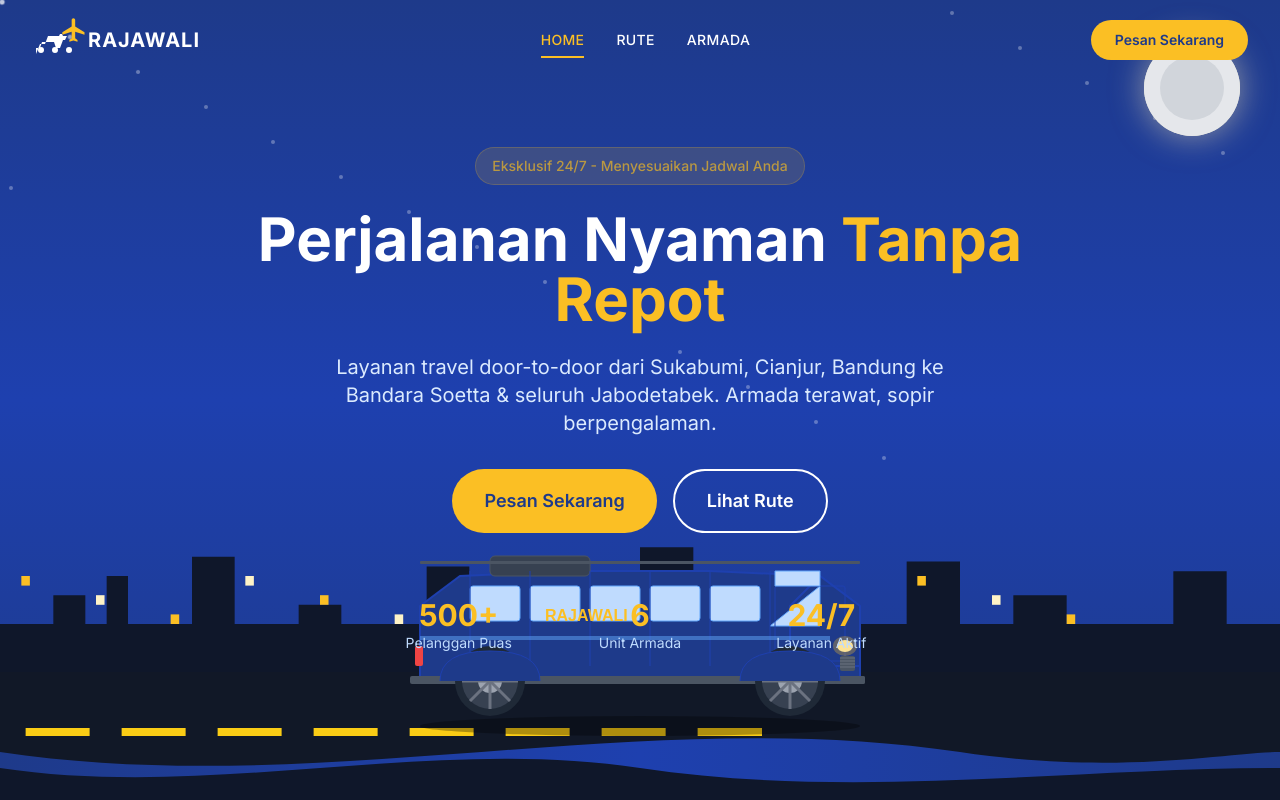
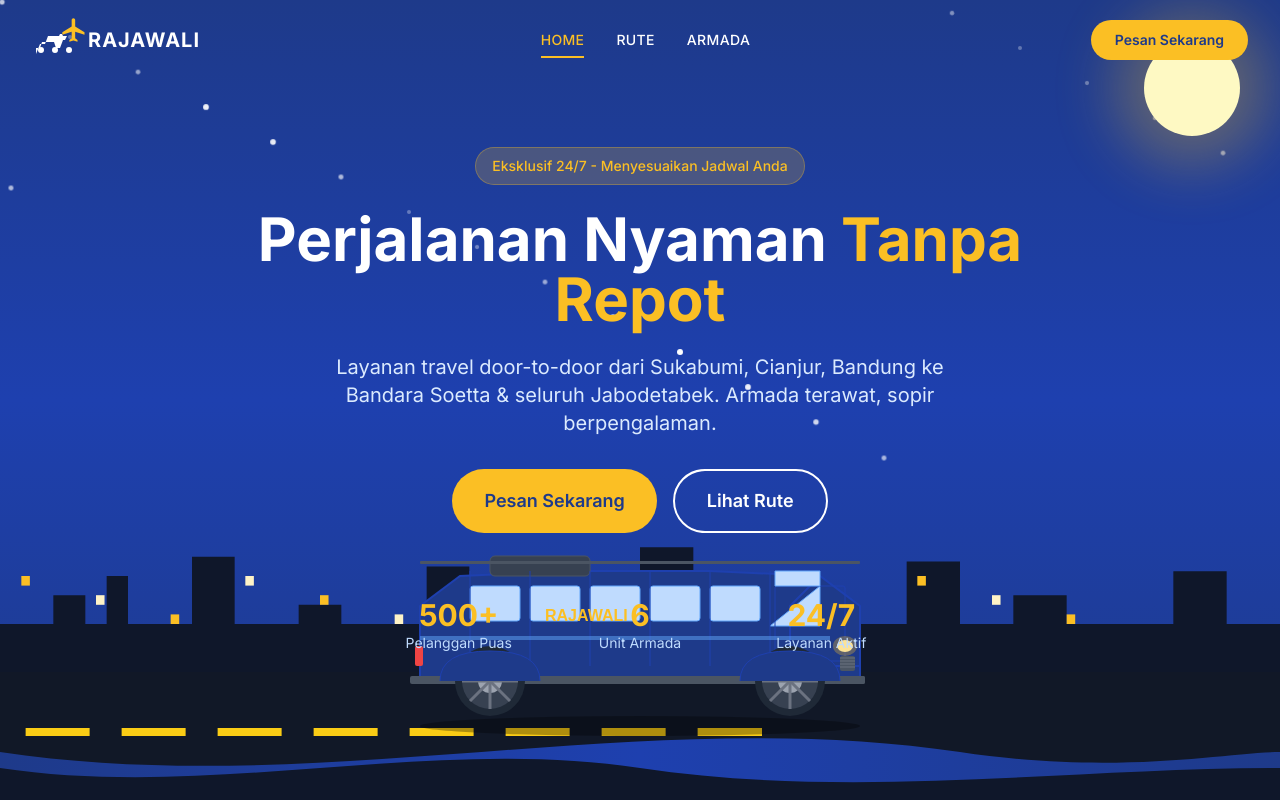
Before and after one commit to DavaRay13/website-Rajawalitravel-, a Next.js app: page / in a window 1280 px wide. Shown: the top 800 px of the page. Built offline with nearby package versions, Linux system fonts and the light colour scheme.

Commit message:
Revert to stable version - remove day/night cycle temporarily

```diff
--- a/src/components/sections/HeroSection.tsx
+++ b/src/components/sections/HeroSection.tsx
@@ -1,29 +1,11 @@
 "use client";
 import { motion } from "framer-motion";
-import { useState, useEffect } from "react";
 
 export default function HeroSection() {
-  const [isNight, setIsNight] = useState(true); // Start with night mode
-
-  useEffect(() => {
-    const interval = setInterval(() => {
-      setIsNight(prev => !prev);
-    }, 3000); // 3 seconds cycle
-    return () => clearInterval(interval);
-  }, []);
-
-  const bgGradient = isNight
-    ? "from-blue-900 via-blue-800 to-blue-900"
-    : "from-blue-300 via-blue-200 to-yellow-100";
-
-  const textColor = isNight ? "text-white" : "text-blue-900";
-  const subTextColor = isNight ? "text-blue-100" : "text-blue-700";
-  const statsColor = isNight ? "text-blue-200" : "text-blue-600";
-
   return (
-    <section className={`relative min-h-screen flex items-center justify-center overflow-hidden bg-gradient-to-b ${bgGradient} transition-all duration-1000`}>
+    <section className="relative min-h-screen flex items-center justify-center overflow-hidden bg-gradient-to-b from-blue-900 via-blue-800 to-blue-900">
       <div className="absolute inset-0 overflow-hidden">
-        {isNight && Array.from({ length: 20 }).map((_, i) => (
+        {Array.from({ length: 20 }).map((_, i) => (
           <motion.div
             key={i}
             className="absolute w-1 h-1 bg-white rounded-full"
@@ -36,24 +18,12 @@
           />
         ))}
 
-        <div className={`absolute top-10 right-10 w-24 h-24 rounded-full transition-all duration-1000 ${
-          isNight
-            ? "bg-gray-200 shadow-[0_0_30px_rgba(255,255,255,0.5)]"
-            : "bg-yellow-200 shadow-[0_0_40px_rgba(251,191,36,0.6)]"
-        }`}>
-          {isNight ? (
-            <div className="w-full h-full rounded-full bg-gray-200 flex items-center justify-center">
-              <div className="w-16 h-16 rounded-full bg-gray-300" />
-            </div>
-          ) : (
-            <div className="w-full h-full rounded-full bg-yellow-200" />
-          )}
-        </div>
+        <div className="absolute top-10 right-10 w-24 h-24 rounded-full bg-yellow-100 shadow-[0_0_60px_30px_rgba(251,191,36,0.3)]" />
 
         <svg className="absolute bottom-32 left-0 w-full h-48" viewBox="0 0 1200 200" preserveAspectRatio="none">
           <path
             d="M0,200 L0,150 L50,150 L50,120 L80,120 L80,150 L100,150 L100,100 L120,100 L120,150 L180,150 L180,80 L220,80 L220,150 L280,150 L280,130 L320,130 L320,150 L400,150 L400,90 L440,90 L440,150 L500,150 L500,110 L540,110 L540,150 L600,150 L600,70 L650,70 L650,150 L700,150 L700,140 L750,140 L750,150 L850,150 L850,85 L900,85 L900,150 L950,150 L950,120 L1000,120 L1000,150 L1100,150 L1100,95 L1150,95 L1150,150 L1200,150 L1200,200 Z"
-            fill={isNight ? "#0f172a" : "#94a3b8"}
+            fill="#0f172a"
           />
           {Array.from({ length: 15 }).map((_, i) => (
             <rect
@@ -62,13 +32,12 @@
               y={100 + (i % 3) * 20}
               width="8"
               height="10"
-              fill={isNight ? (i % 2 === 0 ? "#fbbf24" : "#fef3c7") : "#64748b"}
-              style={{ opacity: isNight ? 1 : 0.3 }}
+              fill={i % 2 === 0 ? "#fbbf24" : "#fef3c7"}
             />
           ))}
         </svg>
 
-        <div className={`absolute bottom-0 left-0 w-full h-32 overflow-hidden ${isNight ? "bg-gray-900" : "bg-gray-700"}`}>
+        <div className="absolute bottom-0 left-0 w-full h-32 bg-gray-900 overflow-hidden">
           <div className="absolute bottom-16 left-0 w-[200%] h-2">
             <div className="animate-road absolute inset-0 flex gap-8">
               {Array.from({ length: 20 }).map((_, i) => (
@@ -104,8 +73,8 @@
           <line x1="260" y1="130" x2="260" y2="35" stroke="#1e40af" strokeWidth="1" />
           <line x1="320" y1="130" x2="320" y2="35" stroke="#1e40af" strokeWidth="1" />
           <line x1="380" y1="130" x2="380" y2="35" stroke="#1e40af" strokeWidth="1" />
-          <ellipse cx="455" cy="110" rx="8" ry="6" fill={isNight ? "#fef3c7" : "#374151"} />
-          <ellipse cx="455" cy="110" rx="12" ry="10" fill={isNight ? "rgba(251,191,36,0.3)" : "rgba(55,65,81,0.2)"} />
+          <ellipse cx="455" cy="110" rx="8" ry="6" fill="#fef3c7" />
+          <ellipse cx="455" cy="110" rx="12" ry="10" fill="rgba(251,191,36,0.3)" />
           <rect x="450" y="120" width="15" height="15" rx="2" fill="#4b5563" />
           <line x1="450" y1="122" x2="465" y2="122" stroke="#6b7280" strokeWidth="1" />
           <line x1="450" y1="125" x2="465" y2="125" stroke="#6b7280" strokeWidth="1" />
@@ -138,20 +107,16 @@
 
       <div className="relative z-20 text-center px-4 max-w-4xl mx-auto">
         <div className="mb-6">
-          <span className={`inline-block px-4 py-2 rounded-full text-sm font-medium border transition-all duration-1000 ${
-            isNight
-              ? "bg-amber-400/20 text-amber-400 border-amber-400/30"
-              : "bg-blue-900/20 text-blue-900 border-blue-900/30"
-          }`}>
+          <span className="inline-block px-4 py-2 bg-amber-400/20 text-amber-400 rounded-full text-sm font-medium border border-amber-400/30">
             Eksklusif 24/7 - Menyesuaikan Jadwal Anda
           </span>
         </div>
 
-        <h1 className={`text-2xl sm:text-4xl md:text-6xl font-bold mb-4 sm:mb-6 leading-tight ${textColor}`}>
+        <h1 className="text-2xl sm:text-4xl md:text-6xl font-bold text-white mb-4 sm:mb-6 leading-tight">
           Perjalanan Nyaman <span className="text-amber-400">Tanpa Repot</span>
         </h1>
 
-        <p className={`text-sm sm:text-lg md:text-xl mb-6 sm:mb-8 max-w-2xl mx-auto ${subTextColor}`}>
+        <p className="text-sm sm:text-lg md:text-xl text-blue-100 mb-6 sm:mb-8 max-w-2xl mx-auto">
           Layanan travel door-to-door dari Sukabumi, Cianjur, Bandung ke Bandara Soetta & seluruh Jabodetabek. Armada terawat, sopir berpengalaman.
         </p>
 
@@ -159,11 +124,7 @@
           <button className="px-4 py-2 sm:px-8 sm:py-4 bg-amber-400 hover:bg-amber-500 text-blue-900 font-semibold rounded-full text-sm sm:text-lg transition-all duration-300">
             Pesan Sekarang
           </button>
-          <button className={`px-4 py-2 sm:px-8 sm:py-4 bg-transparent border-2 font-semibold rounded-full text-sm sm:text-lg transition-all duration-300 ${
-            isNight
-              ? "border-white text-white hover:bg-white hover:text-blue-900"
-              : "border-blue-900 text-blue-900 hover:bg-blue-900 hover:text-white"
-          }`}>
+          <button className="px-4 py-2 sm:px-8 sm:py-4 bg-transparent border-2 border-white text-white font-semibold rounded-full text-sm sm:text-lg transition-all duration-300 hover:bg-white hover:text-blue-900">
             Lihat Rute
           </button>
         </div>
@@ -171,32 +132,26 @@
         <div className="mt-8 sm:mt-16 grid grid-cols-3 gap-4 sm:gap-8 max-w-lg mx-auto">
           <div className="text-center">
             <div className="text-xl sm:text-3xl font-bold text-amber-400">500+</div>
-            <div className={`text-xs sm:text-sm ${statsColor}`}>Pelanggan Puas</div>
+            <div className="text-xs sm:text-sm text-blue-200">Pelanggan Puas</div>
           </div>
           <div className="text-center">
             <div className="text-xl sm:text-3xl font-bold text-amber-400">6</div>
-            <div className={`text-xs sm:text-sm ${statsColor}`}>Unit Armada</div>
+            <div className="text-xs sm:text-sm text-blue-200">Unit Armada</div>
           </div>
           <div className="text-center">
             <div className="text-xl sm:text-3xl font-bold text-amber-400">24/7</div>
-            <div className={`text-xs sm:text-sm ${statsColor}`}>Layanan Aktif</div>
+            <div className="text-xs sm:text-sm text-blue-200">Layanan Aktif</div>
           </div>
         </div>
       </div>
 
       <motion.div
-        className={`absolute bottom-4 left-1/2 -translate-x-1/2 transition-colors duration-1000 ${
-          isNight ? "border-white/50" : "border-blue-900/50"
-        }`}
+        className="absolute bottom-4 left-1/2 -translate-x-1/2"
         animate={{ y: [0, 10, 0] }}
         transition={{ duration: 1.5, repeat: Infinity }}
       >
-        <div className={`w-6 h-10 rounded-full flex justify-center pt-2 ${
-          isNight ? "border-white/50" : "border-blue-900/50"
-        }`}>
-          <div className={`w-1.5 h-3 rounded-full ${
-            isNight ? "bg-white/50" : "bg-blue-900/50"
-          }`} />
+        <div className="w-6 h-10 border-2 border-white/50 rounded-full flex justify-center pt-2">
+          <div className="w-1.5 h-3 bg-white/50 rounded-full" />
         </div>
       </motion.div>
     </section>
```
